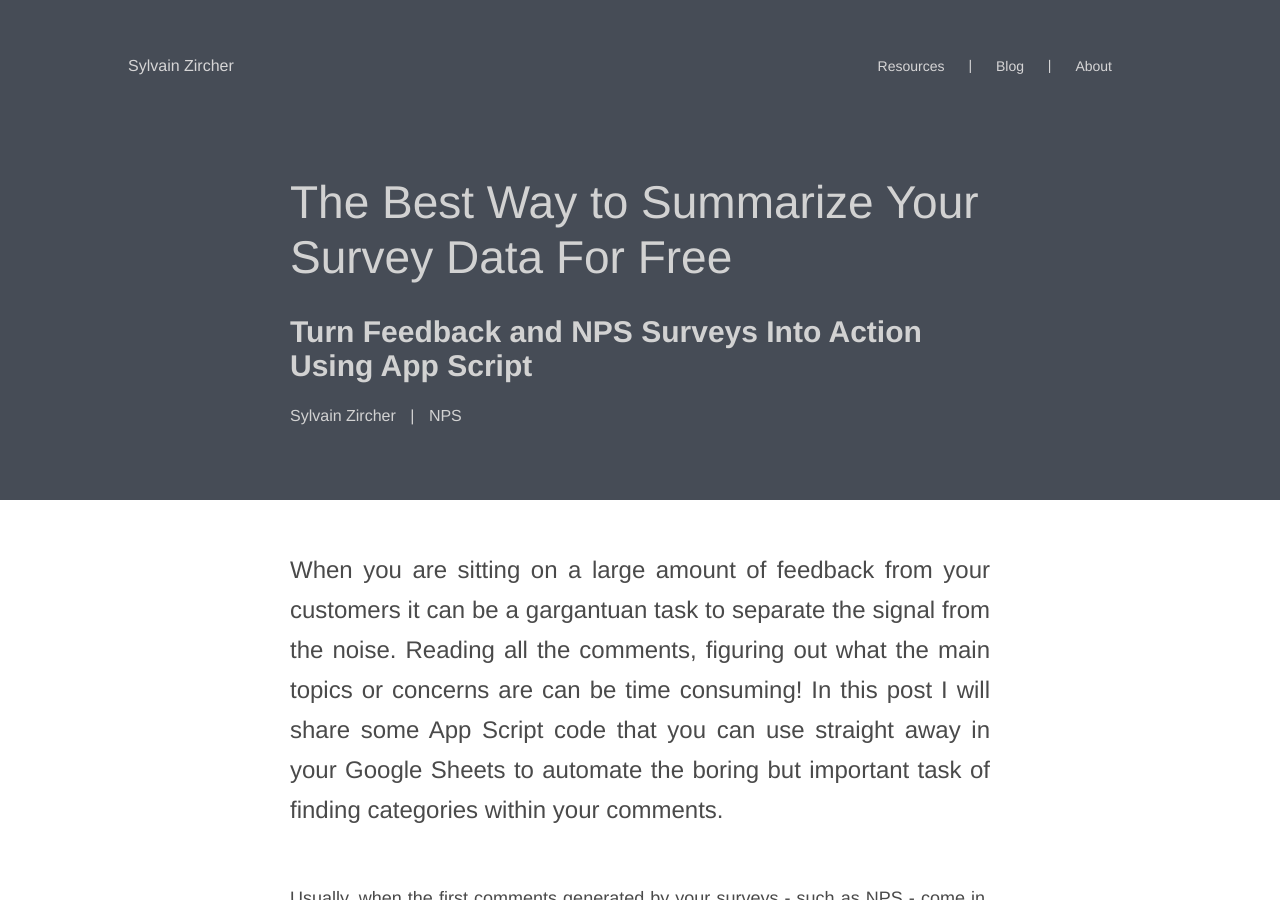
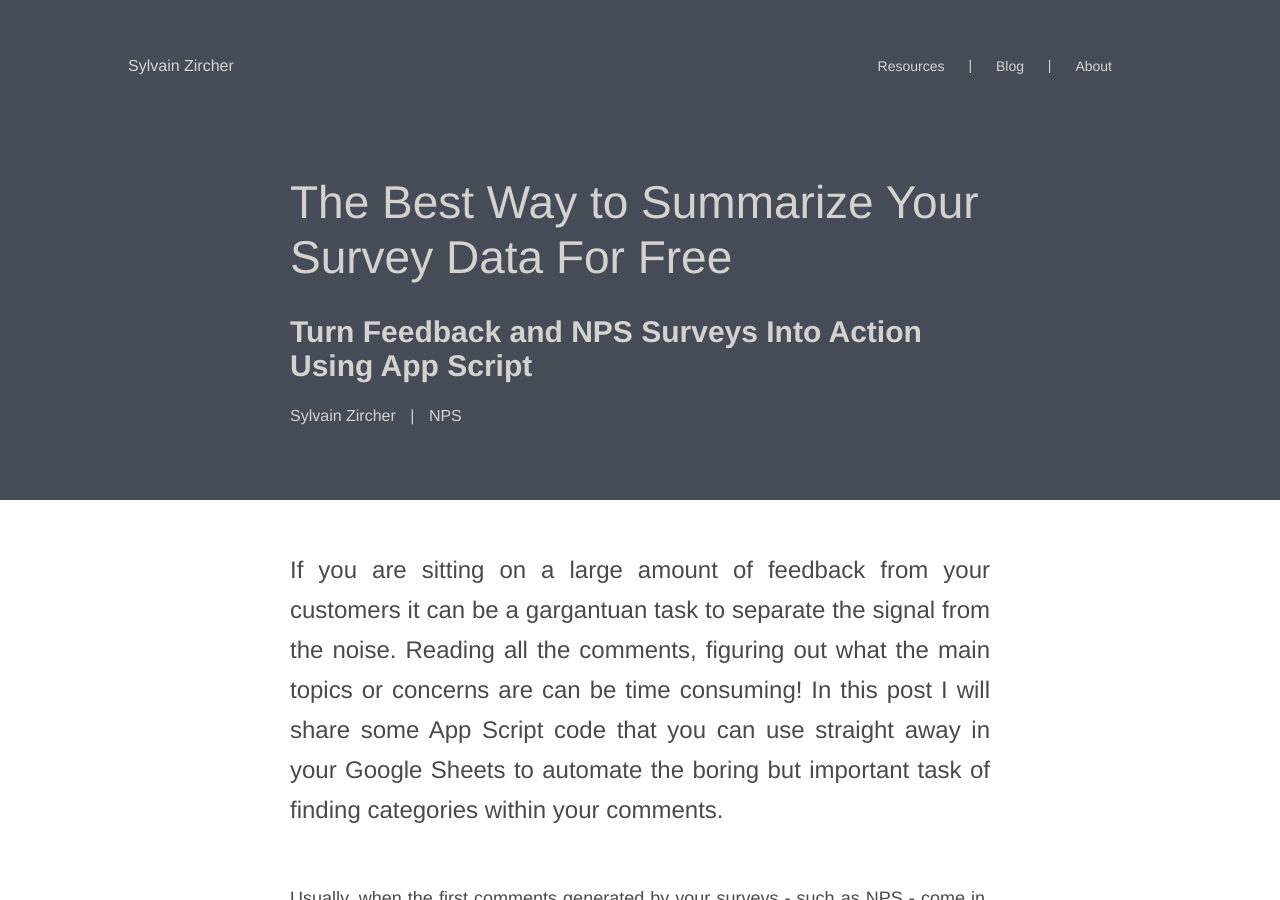
Before and after one commit to sylvainzircher/sylvainzircher.github.io, a Jekyll site: the page built from _posts/blog/2020-06-01-NPS-tools.html, in a window 1280 px wide and 900 px high. Built offline with Jekyll 4.4.1, drawn with Linux system fonts in a browser that asks for light colours; nearby versions of some CDN libraries.

```diff
--- a/_posts/blog/2020-06-01-NPS-tools.html
+++ b/_posts/blog/2020-06-01-NPS-tools.html
@@ -10,7 +10,7 @@
 permalink: /blog/:categories/:title:output_ext
 ---
 
-<p class="intro">When you are sitting on a large amount of feedback from your customers it can be a gargantuan task to separate the signal from the noise. Reading all the comments, figuring out what the main topics or concerns are can be time consuming! In this post I will share some App Script code that you can use straight away in your Google Sheets to automate the boring but important task of finding categories within your comments.</p>
+<p class="intro">If you are sitting on a large amount of feedback from your customers it can be a gargantuan task to separate the signal from the noise. Reading all the comments, figuring out what the main topics or concerns are can be time consuming! In this post I will share some App Script code that you can use straight away in your Google Sheets to automate the boring but important task of finding categories within your comments.</p>
 
 <p>Usually, when the first comments generated by your surveys - such as NPS - come in, the first move is to dig into it straight away, trying to find out what topics can be extracted: "this comment is about UX", "this one refers to the performance of the product" etc... But after a while who would not give up trying to categorise the comments? It is a mind numbing, error prone and lengthy task. Nobody has the bandwith and/or the patience to do it (at least manually). However it is a mistake: bringing an extra level of granularity within your survey data can help uncover very important gems.</p>
 
```
